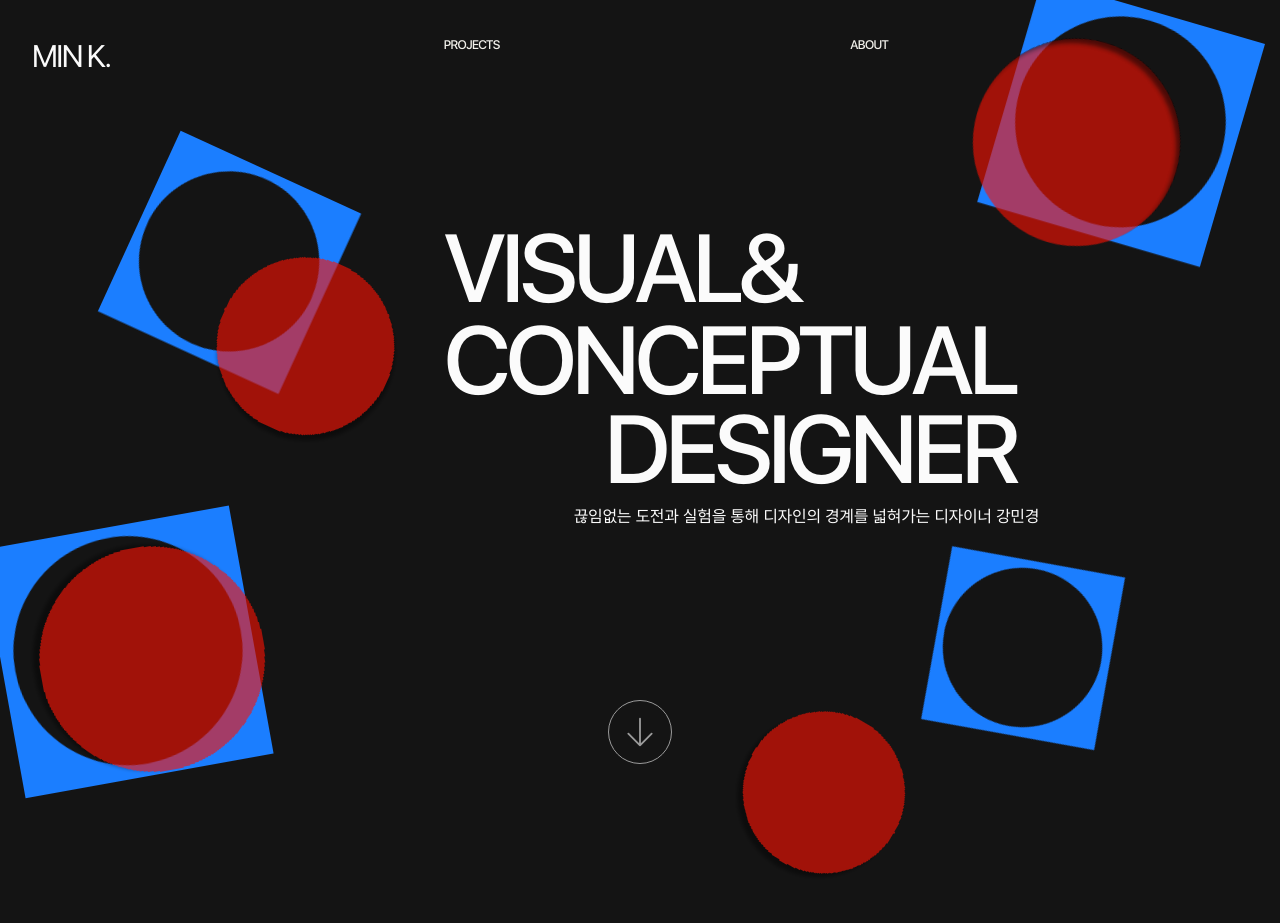
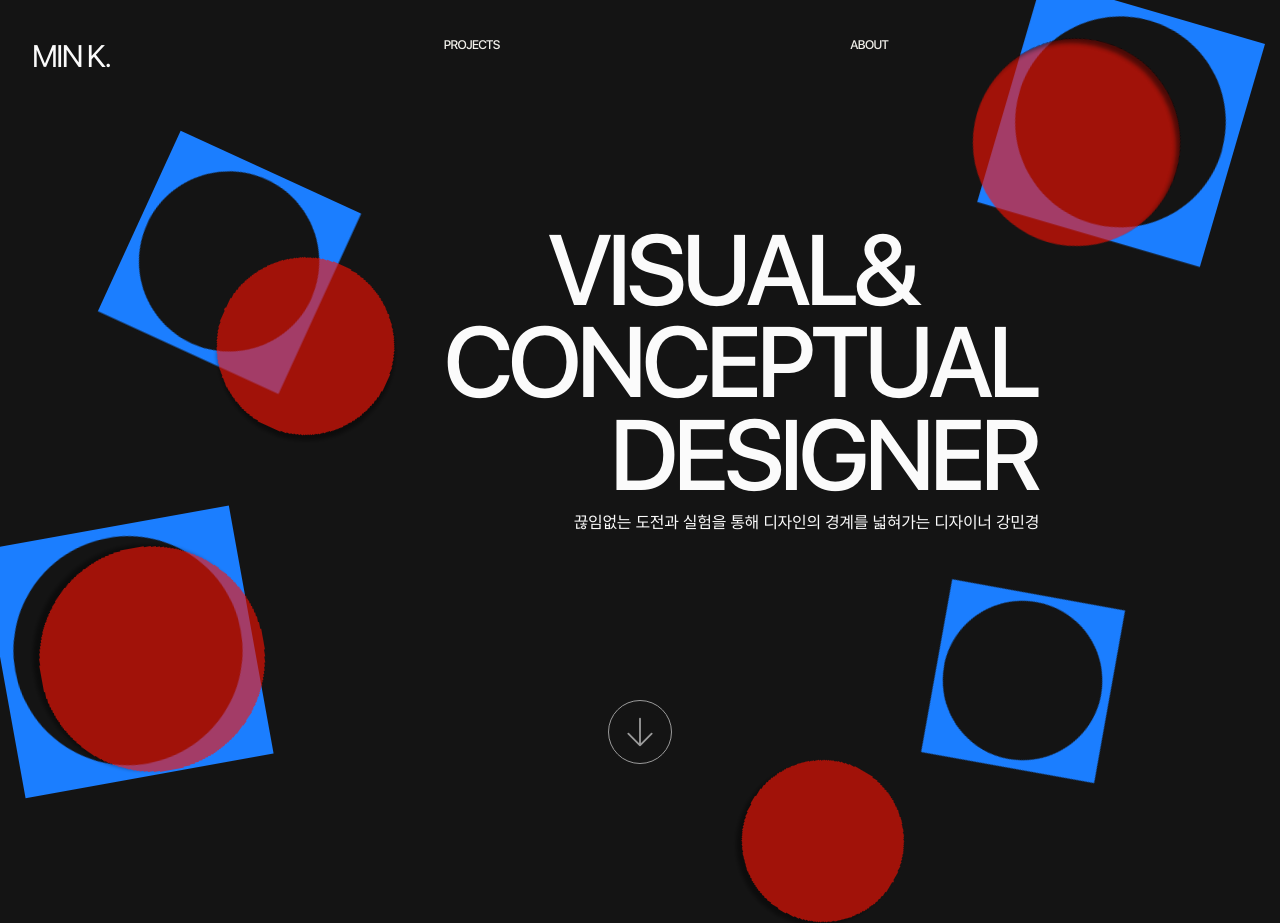
Before and after one commit to myong-k/Portfolio, a plain HTML site: page index.html in a window 1280 px wide. Shown: the top 923 px of the page. Drawn offline with Linux system fonts and the light colour scheme; a web font is replaced by a local one.

Commit message:
Match the main hero to the updated Figma
- Title set at 112px, VISUAL& indented to 616 and DESIGNER to 686
  so the lines sit as in Figma
- Right-hand shape and its dot moved down to their new Figma positions

Co-Authored-By: Claude Opus 5.5 <noreply@anthropic.com>

```diff
--- a/css/style.css
+++ b/css/style.css
@@ -276,19 +276,20 @@ ul, ol { list-style: none; }
 .hero__inner {
   position: relative;
   z-index: 2;
-  padding-top: 24.95rem;
+  padding-top: 25.2rem;
 }
 .hero__title {
   grid-column: 5 / -1;
   font-family: var(--font-sf);
   font-weight: 500;
-  font-size: 10.8rem;
+  font-size: 11.2rem;
   line-height: 10.4rem;
   letter-spacing: -0.05em;
   white-space: nowrap;
 }
 .hero__title > span { display: block; }
-.hero__title > span:last-child { margin-top: -0.4rem; padding-left: 18.07rem; }
+.hero__title > span:first-child { padding-left: 11.7rem; }
+.hero__title > span:last-child { padding-left: 18.7rem; }
 .hero__sub {
   grid-column: 5 / -1;
   margin-top: 0.7rem;
@@ -301,10 +302,12 @@ ul, ol { list-style: none; }
   white-space: nowrap;
 }
 
+/* Figma moved the right-hand dot 17.6px further down than its frame; offset given in the rotated (27.42deg) space */
+.s-hero-r .shape__dot { left: calc(0.81rem * var(--s, 1)); top: calc(1.562rem * var(--s, 1)); }
 .s-hero-tl { --x: 9.661; --y: 15.2; --w: 40.1565; --h: 36.4284; --iw: 32.8077; --ih: 26.1247; --r: 21.77deg; --iW: 102.38%; --iH: 103.66%; }
 .s-hero-tr { --x: 107.1; --y: -2.7; --w: 34.84; --h: 34.3287; --iw: 28.8954; --ih: 28.1944; --r: 13.95deg; }
 .s-hero-l  { --x: -2.7; --y: 56.103; --w: 35.156; --h: 34.3215; --iw: 28.3689; --ih: 29.4862; --r: 76.88deg; }
-.s-hero-r  { --x: 78.783; --y: 51.14; --w: 52.9378; --h: 59.0275; --iw: 34.3988; --ih: 48.6529; --r: 27.42deg; }
+.s-hero-r  { --x: 78.783; --y: 54.883; --w: 52.9378; --h: 59.0275; --iw: 34.3988; --ih: 48.6529; --r: 27.42deg; }
 
 .scroll-cue {
   position: absolute;
@@ -1369,7 +1372,8 @@ a.card:hover .card__view { opacity: 1; scale: 1; }
   .hero { height: max(72rem, 100svh); }
   .hero__inner { padding-top: 0; position: absolute; left: 0; right: 0; top: 40%; transform: translateY(-50%); }
   .hero__title { font-size: 4.8rem; line-height: 4.7rem; }
-  .hero__title > span:last-child { margin-top: 0; padding-left: 7.2rem; }
+  .hero__title > span:first-child { padding-left: 5rem; }
+  .hero__title > span:last-child { padding-left: 8rem; }
   .hero__sub { grid-column: 1 / -1; margin-top: 1.6rem; margin-right: 0; font-size: 1.3rem; line-height: 1.6; white-space: normal; word-break: keep-all; text-wrap: balance; }
   .s-hero-tl { --x: -4; --y: 9; --s: 0.5; }
   .s-hero-tr { --x: 22; --y: -2; --s: 0.55; }
```
